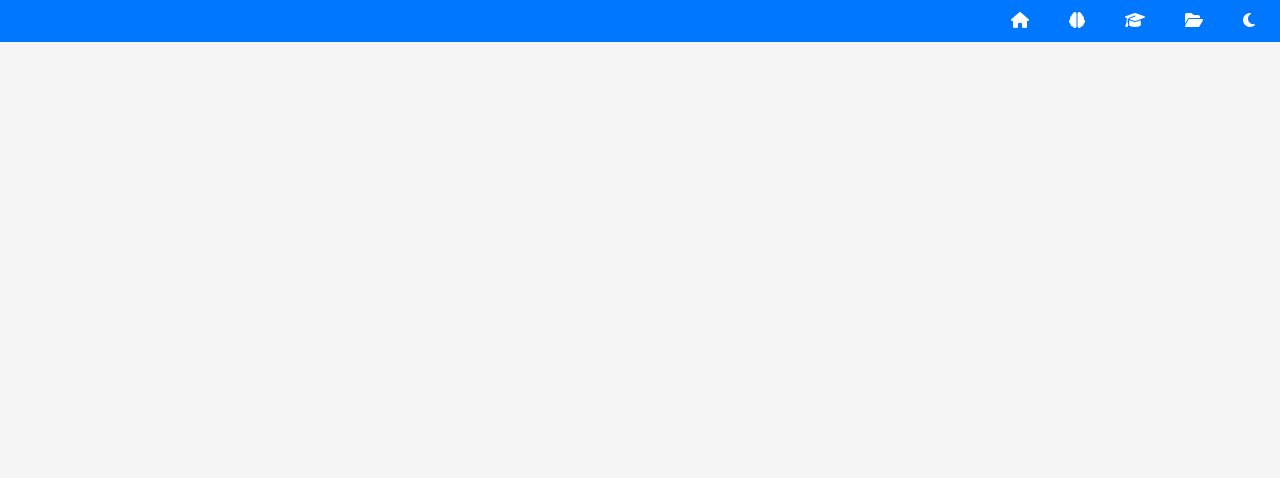
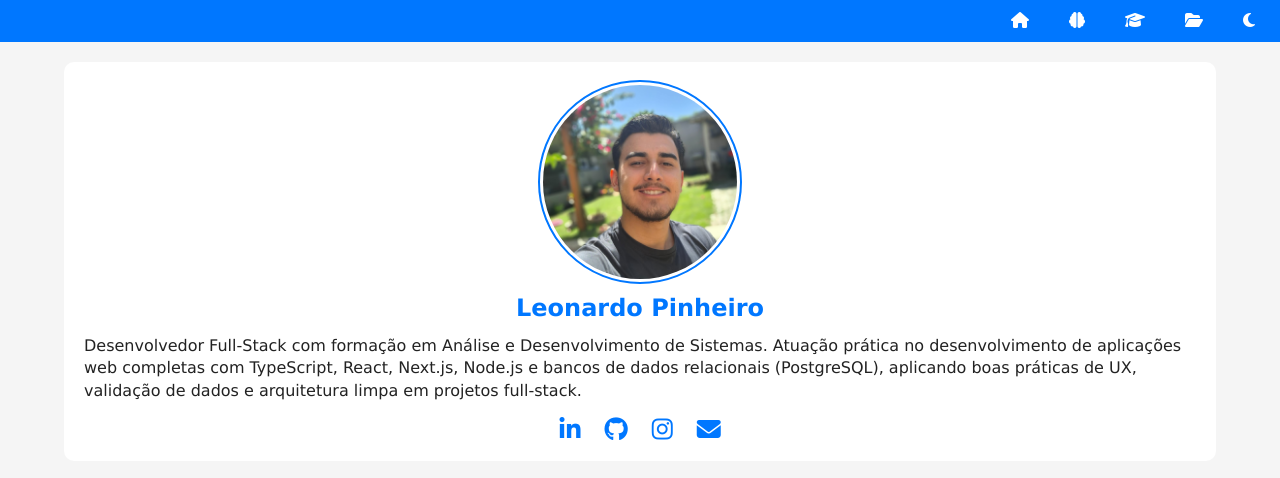
Before and after one commit to leopinheirosilva/portfolio, a plain HTML site: page index.html in a window 1280 px wide. Drawn offline with Linux system fonts and the light colour scheme.

Commit message:
feat: add profile description and socials

```diff
--- a/estilos/style.css
+++ b/estilos/style.css
@@ -17,9 +17,9 @@
 :root {
   --background: #f5f5f5;
   --text: #222222;
-  --text-dark: #ffffff;
-  --secondary: #0077ff;
-  --secondary-dark: #66bbff;
+  --text-contrast: #ffffff;
+  --primary: #0077ff;
+  --primary-contrast: #66bbff;
   --card: #ffffff;
 }
 
@@ -31,7 +31,7 @@ body {
 }
 
 header {
-  background-color: var(--secondary);
+  background-color: var(--primary);
   color: var(--text);
   padding: 10px;
   display: flex;
@@ -47,7 +47,7 @@ header {
 
 #menu a {
   text-decoration: none;
-  color: var(--text-dark);
+  color: var(--text-contrast);
   font-weight: 600;
   padding: 12px 15px;
   border-radius: 5px;
@@ -57,6 +57,58 @@ header {
 }
 
 #menu a:hover {
-  background-color: var(--secondary-dark);
+  background-color: var(--primary-contrast);
   color: var(--secondary);
 }
+
+main {
+  display: grid;
+  grid-template-columns: auto 90vw auto;
+  gap: 20px;
+  margin-top: 20px;
+}
+
+#profile {
+  background-color: var(--card);
+  padding: 20px;
+  border-radius: 10px;
+  grid-column: 2;
+}
+
+#profile img.picture {
+  width: 200px;
+  aspect-ratio: 1/1;
+  object-fit: cover;
+  overflow: hidden;
+  border-radius: 50%;
+  border: 3px solid var(--card);
+  outline: 2px solid var(--primary);
+  display: block;
+  margin: auto;
+  margin-bottom: 15px;
+}
+
+#profile h1 {
+  color: var(--primary);
+  margin: 15px 0;
+  font-size: 1.5em;
+  text-align: center;
+}
+
+#social {
+  display: flex;
+  justify-content: center;
+  align-items: center;
+  font-size: 1.5em;
+  gap: 1em;
+  margin-top: 15px;
+}
+
+#social a {
+  color: var(--primary);
+  transition: color 0.5s;
+}
+
+#social a:hover {
+  color: var(--primary-contrast);
+}
--- a/index.html
+++ b/index.html
@@ -32,7 +32,50 @@
         </ul>
       </nav>
     </header>
-    <main></main>
+    <main>
+      <section id="profile">
+        <img src="images/profile.png" alt="imagem de perfil" class="picture" />
+        <h1>Leonardo Pinheiro</h1>
+        <p>
+          Desenvolvedor Full-Stack com formação em Análise e Desenvolvimento de
+          Sistemas. Atuação prática no desenvolvimento de aplicações web
+          completas com TypeScript, React, Next.js, Node.js e bancos de dados
+          relacionais (PostgreSQL), aplicando boas práticas de UX, validação de
+          dados e arquitetura limpa em projetos full-stack.
+        </p>
+        <div id="social">
+          <a
+            href="http://linkedin.com/in/leonardo-pinheiro-13ba26281"
+            target="_blank"
+            rel="nofollow"
+          >
+            <i class="fa-brands fa-linkedin-in"></i>
+          </a>
+          <a
+            href="http://github.com/leopinheirosilva"
+            target="_blank"
+            rel="nofollow"
+          >
+            <i class="fa-brands fa-github"></i>
+          </a>
+          <a
+            href="https://www.instagram.com/leopinheiro_silva/"
+            target="_blank"
+            rel="nofollow"
+          >
+            <i class="fa-brands fa-instagram"></i>
+          </a>
+          <a
+            href="https://mail.google.com/mail/u/0/#inbox?compose=DmwnWsczmvJMDbRdgKNHxfJZsfpKttDRMlkdCkCrWrbCpTMVbRslxflvqRswNTLlZnFCXCRbfgHQ"
+            target="_blank"
+            rel="nofollow"
+          >
+            <i class="fa-solid fa-envelope"></i>
+          </a>
+        </div>
+      </section>
+      <section id="details"></section>
+    </main>
     <footer></footer>
     <script src="scripts/script.js"></script>
   </body>
```
Also changed, not shown: images/profile.png (added).
